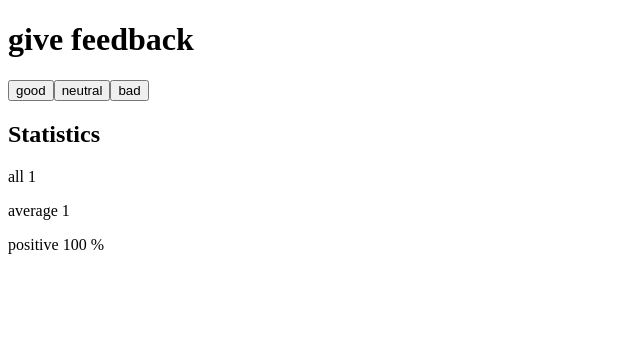
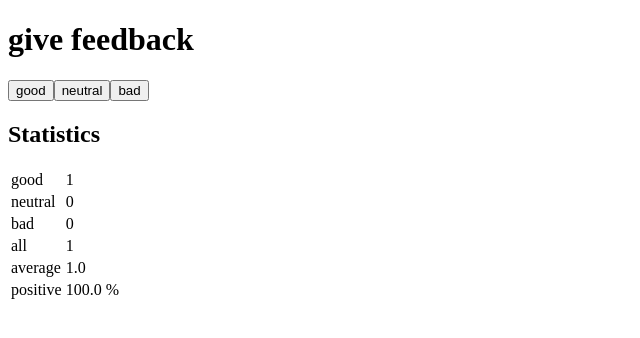
Before and after one commit to Madhusmitamis/02-unicafe, a React (Vite) app: page / in a window 1280 px wide. Both pictures are taken after a click on the button "good". Shown: the top 338 px of the page, without its empty margins (0-640 px from the left). Built offline with nearby package versions, Linux system fonts and the light colour scheme.

Commit message:
unicafe step 10,11 done.

```diff
--- a/src/App.jsx
+++ b/src/App.jsx
@@ -1,9 +1,22 @@
 import { useState } from 'react'
 
+const Button = ({text, handleClick})=>{
+  return(
+    <button onClick = {handleClick}>{text}</button>
+  )
+}
+const StatisticLine = ({text,value})=>{
+  return(
+    <tr>
+      <td>{text}</td>
+      <td>{value}</td>
+    </tr>
+  )
+}
+
 const Statistics =({good, neutral, bad}) =>{
-  if (good === 0 && neutral === 0 && bad === 0) {
-    return <h3>No feedback given</h3>
-}
+ if (good === 0 && neutral === 0 && bad === 0) {
+    return <h3>No feedback given</h3> }
   const all = good + neutral + bad
 
   const averageScore = (good * 1 +neutral *0 + bad * -1) / all
@@ -11,9 +24,17 @@ const Statistics =({good, neutral, bad}) =>{
   const positivePercentage = (good / all) * 100
   return (
     <div>
-        <p>all  {all}</p>
-        <p>average {averageScore}</p>
-        <p>positive {positivePercentage} %</p>
+       <h2>Statistics</h2>
+       <table>
+                <tbody>
+                    <StatisticLine text="good" value={good} />
+                    <StatisticLine text="neutral" value={neutral} />
+                    <StatisticLine text="bad" value={bad} />
+                    <StatisticLine text="all" value={all} />
+                    <StatisticLine text="average" value={averageScore.toFixed(1)} />
+                    <StatisticLine text="positive " value={positivePercentage.toFixed(1) + " %"} />
+                </tbody>
+            </table>
 
       </div>
   )
@@ -43,11 +64,11 @@ const App = () => {
     <div>
       <h1>give feedback</h1>
       <div>
-        <button onClick= {handleGood}>good</button>
-        <button onClick= {handleNeutral}>neutral</button>
-        <button onClick={handleBad}>bad</button>
+      <Button text="good" handleClick={handleGood} />
+      <Button text="neutral" handleClick={handleNeutral} />
+      <Button text="bad" handleClick={handleBad} />
       </div>
-       <h2>Statistics</h2>
+
         {/* <p>good {good}</p>
         <p>neutral {neutral}</p>
         <p>bad {bad}</p>  */}
```
